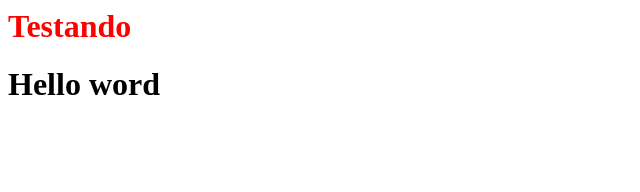
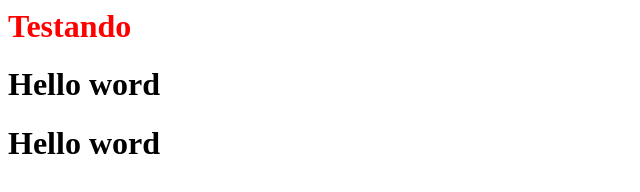
Before and after one commit to ranchocrudes/Curso-git, a plain HTML site: page Index.html in a window 1280 px wide. Shown: the whole page, without its empty margins (0-640 px from the left). Drawn offline with Linux system fonts and the light colour scheme.

Commit message:
Adicionado linha

```diff
--- a/Index.html
+++ b/Index.html
@@ -3,8 +3,11 @@
 	<link rel="stylesheet" type="text/css" href="Teste.css" media="screen" />
 </head>
 <body>
+<div class="teste">
 <h1 id="id1">Testando</h1>
 <h1 id="id2">Hello word</h1>
+<h1 >Hello word</h1>
+</div>
 </body
 
 </html>
```
